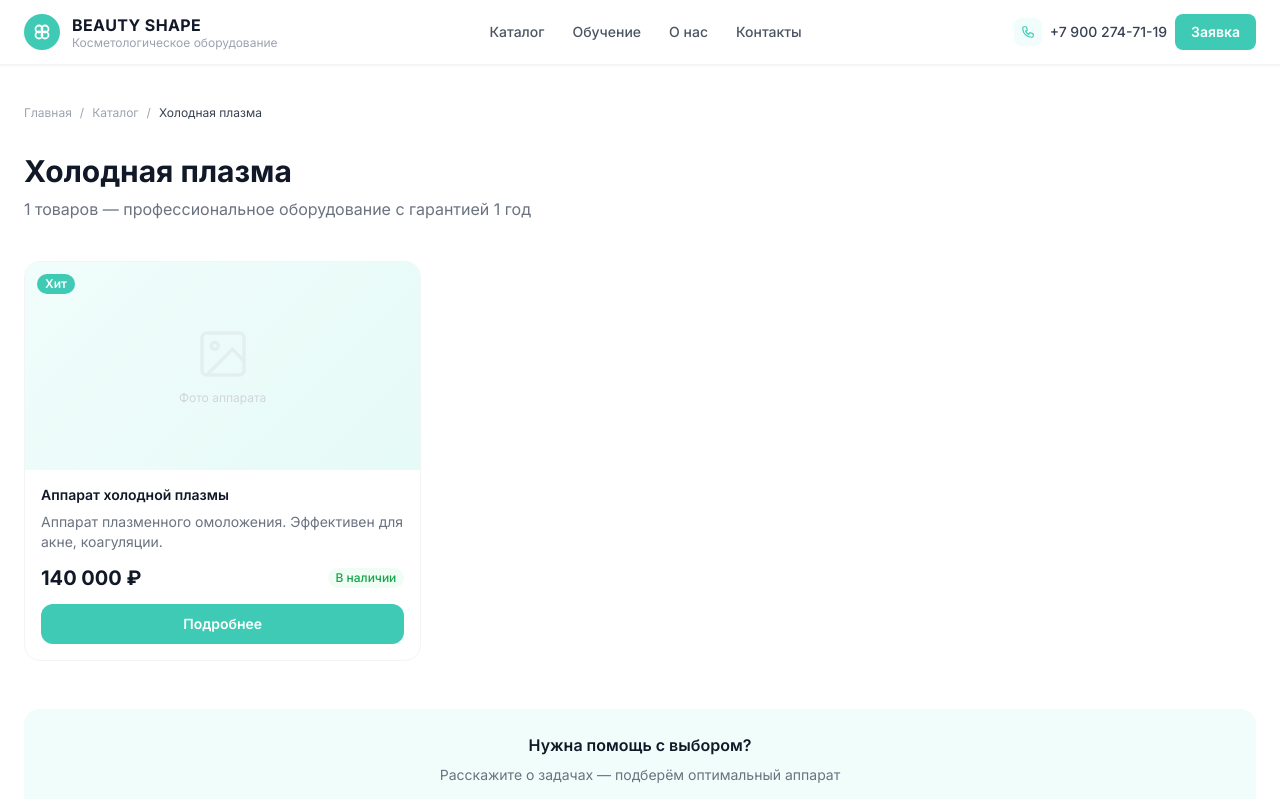
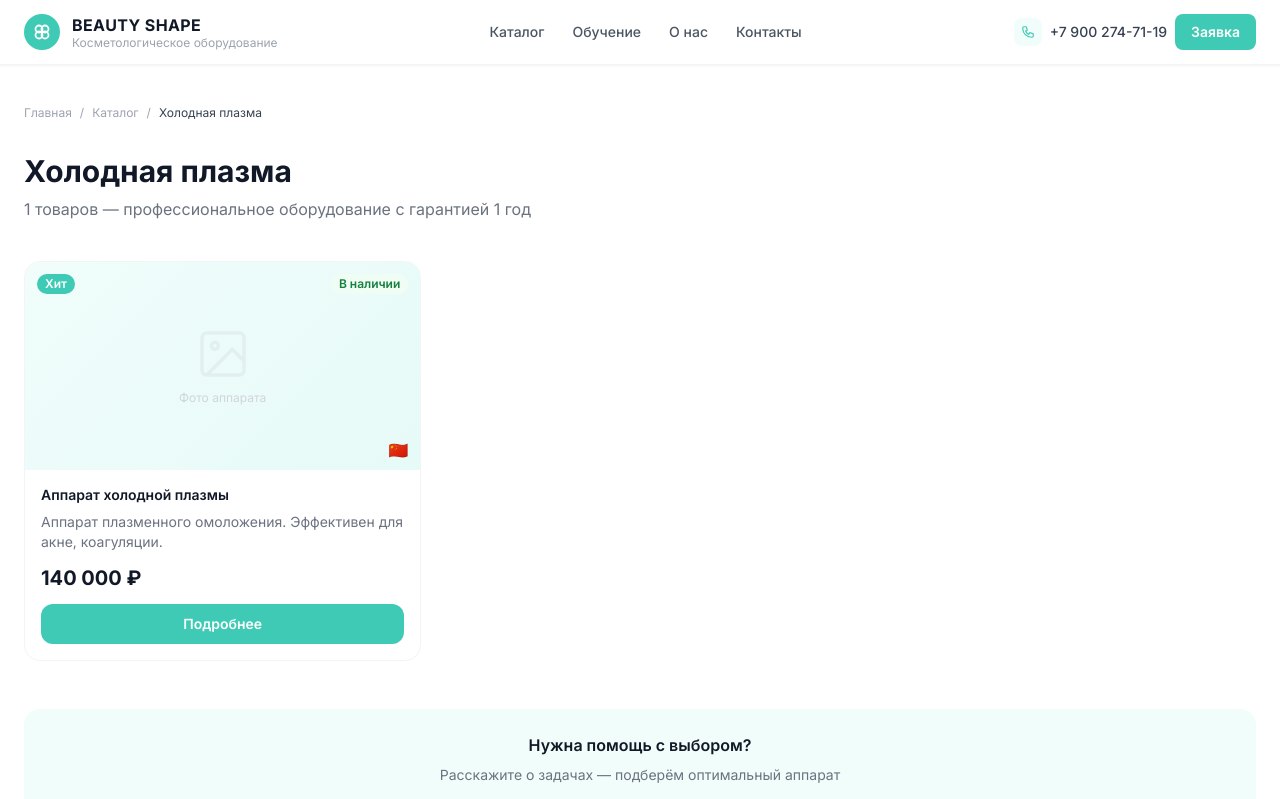
Before and after one commit to Khusrav-afk/Beauty-Shape, a Next.js app: page /catalog/cold-plasma in a window 1280 px wide. Shown: the top 799 px of the page. Built offline with nearby package versions, Linux system fonts and the light colour scheme.

Commit message:
Update page.js

```diff
--- a/app/catalog/[category]/page.js
+++ b/app/catalog/[category]/page.js
@@ -1,7 +1,7 @@
 import Link from 'next/link'
 import Header from '@/components/Header'
 import Footer from '@/components/Footer'
-import { categories, getProductsByCategory, getCategoryBySlug, formatPrice } from '@/lib/catalog'
+import { categories, getProductsByCategory, getCategoryBySlug, formatPrice, COUNTRY_FLAGS } from '@/lib/catalog'
 import { notFound } from 'next/navigation'
 
 export const dynamic = 'force-dynamic'
@@ -15,6 +15,7 @@ export default function CategoryPage({ params }) {
     <>
       <Header />
       <main className="max-w-7xl mx-auto px-4 sm:px-6 py-10">
+
         <nav className="flex items-center gap-2 text-xs text-gray-400 mb-8 flex-wrap">
           <Link href="/" className="hover:text-teal-500">Главная</Link>
           <span>/</span>
@@ -24,14 +25,20 @@ export default function CategoryPage({ params }) {
         </nav>
 
         <h1 className="text-3xl font-bold text-gray-900 mb-2">{category.name}</h1>
-        <p className="text-gray-500 mb-10">{category.count} товаров — профессиональное оборудование с гарантией 1 год</p>
+        <p className="text-gray-500 mb-10">{prods.length} товаров — профессиональное оборудование с гарантией 1 год</p>
 
         {prods.length === 0 ? (
           <div className="text-center py-20">
-            <div className="text-6xl mb-4">📦</div>
+            <div className="w-16 h-16 rounded-2xl flex items-center justify-center mx-auto mb-4 bg-gray-100">
+              <svg className="w-8 h-8 text-gray-400" fill="none" stroke="currentColor" viewBox="0 0 24 24">
+                <path strokeLinecap="round" strokeLinejoin="round" strokeWidth={1.5} d="M20 7l-8-4-8 4m16 0l-8 4m8-4v10l-8 4m0-10L4 7m8 4v10M4 7v10l8 4"/>
+              </svg>
+            </div>
             <h2 className="text-xl font-semibold text-gray-700 mb-2">Товары скоро появятся</h2>
             <p className="text-gray-400 mb-6">Эта категория пока пополняется</p>
-            <Link href="/contacts" className="inline-block px-6 py-3 rounded-xl text-white font-semibold text-sm hover:opacity-90 transition-opacity" style={{background:'#3ECAB4'}}>
+            <Link href="/contacts"
+              className="inline-block px-6 py-3 rounded-xl text-white font-semibold text-sm hover:opacity-90 transition-opacity"
+              style={{background:'#3ECAB4'}}>
               Узнать о наличии
             </Link>
           </div>
@@ -41,8 +48,25 @@ export default function CategoryPage({ params }) {
               <div key={product.id} className="bg-white rounded-2xl border border-gray-100 overflow-hidden hover:shadow-lg transition-all duration-200 hover:-translate-y-0.5 group">
                 <Link href={`/catalog/${product.categorySlug}/${product.slug}`}>
                   <div className="h-52 flex items-center justify-center relative" style={{background:'linear-gradient(135deg, #f0fdfb, #e6faf7)'}}>
-                    {product.isHit && <span className="absolute top-3 left-3 px-2 py-0.5 text-xs font-semibold text-white rounded-full" style={{background:'#3ECAB4'}}>Хит</span>}
-                    {product.stock === 0 && <span className="absolute top-3 right-3 px-2 py-0.5 text-xs font-semibold bg-red-100 text-red-600 rounded-full">Нет в наличии</span>}
+                    {product.isHit && (
+                      <span className="absolute top-3 left-3 px-2 py-0.5 text-xs font-semibold text-white rounded-full" style={{background:'#3ECAB4'}}>
+                        Хит
+                      </span>
+                    )}
+                    {product.stock > 0 ? (
+                      <span className="absolute top-3 right-3 px-2 py-0.5 text-xs font-semibold rounded-full bg-green-50 text-green-700">
+                        В наличии
+                      </span>
+                    ) : (
+                      <span className="absolute top-3 right-3 px-2 py-0.5 text-xs font-semibold rounded-full bg-gray-100 text-gray-500">
+                        Под заказ
+                      </span>
+                    )}
+                    {product.country && COUNTRY_FLAGS[product.country] && (
+                      <span className="absolute bottom-3 right-3 text-base leading-none">
+                        {COUNTRY_FLAGS[product.country]}
+                      </span>
+                    )}
                     <div className="text-center text-gray-300">
                       <svg width="56" height="56" viewBox="0 0 24 24" fill="none" stroke="currentColor" className="mx-auto mb-2 opacity-30">
                         <rect x="3" y="3" width="18" height="18" rx="2" strokeWidth="1.5"/>
@@ -58,17 +82,11 @@ export default function CategoryPage({ params }) {
                     <Link href={`/catalog/${product.categorySlug}/${product.slug}`}>{product.name}</Link>
                   </h3>
                   <p className="text-sm text-gray-500 mb-3 line-clamp-2">{product.desc}</p>
-                  <div className="flex items-center justify-between mb-3">
-                    <p className="text-xl font-bold text-gray-900">{formatPrice(product.price, product.priceFrom)}</p>
-                    {product.stock > 0
-                      ? <span className="text-xs text-green-600 bg-green-50 px-2 py-0.5 rounded-full font-medium">В наличии</span>
-                      : <span className="text-xs text-red-500 bg-red-50 px-2 py-0.5 rounded-full font-medium">Нет в наличии</span>
-                    }
-                  </div>
+                  <p className="text-xl font-bold text-gray-900 mb-3">{formatPrice(product.price, product.priceFrom)}</p>
                   <Link href={`/catalog/${product.categorySlug}/${product.slug}`}
                     className="block w-full py-2.5 rounded-xl text-center text-sm font-semibold text-white transition-all hover:opacity-90"
-                    style={{background: product.stock > 0 ? '#3ECAB4' : '#9CA3AF'}}>
-                    {product.stock > 0 ? 'Подробнее' : 'Нет в наличии'}
+                    style={{background:'#3ECAB4'}}>
+                    Подробнее
                   </Link>
                 </div>
               </div>
@@ -79,7 +97,9 @@ export default function CategoryPage({ params }) {
         <div className="mt-12 p-6 rounded-2xl text-center" style={{background:'#f0fdfb'}}>
           <p className="font-semibold text-gray-900 mb-2">Нужна помощь с выбором?</p>
           <p className="text-sm text-gray-500 mb-4">Расскажите о задачах — подберём оптимальный аппарат</p>
-          <Link href="/contacts" className="inline-block px-6 py-2.5 rounded-xl text-white text-sm font-semibold hover:opacity-90 transition-opacity" style={{background:'#3ECAB4'}}>
+          <Link href="/contacts"
+            className="inline-block px-6 py-2.5 rounded-xl text-white text-sm font-semibold hover:opacity-90 transition-opacity"
+            style={{background:'#3ECAB4'}}>
             Получить консультацию
           </Link>
         </div>
```
